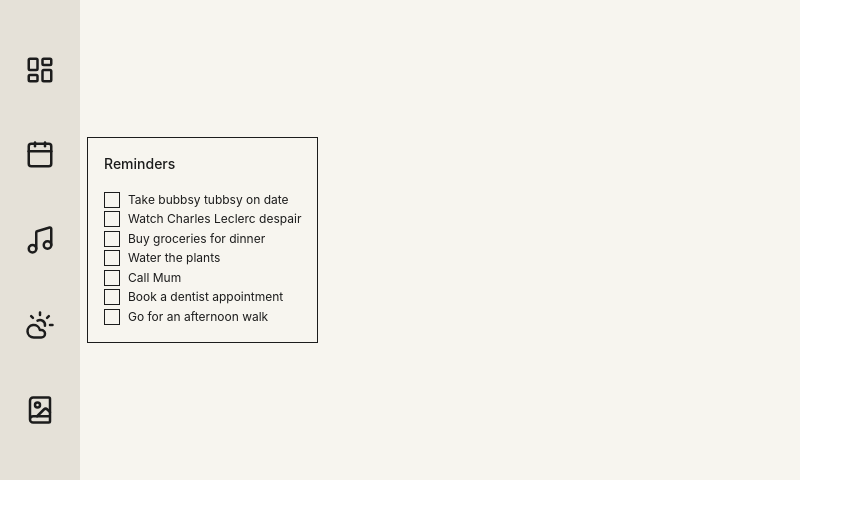
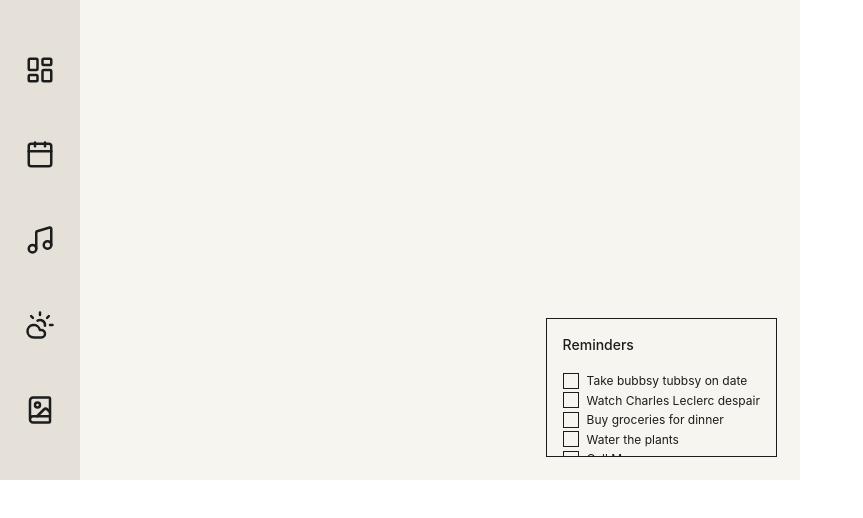
Before and after one commit to kianaorte/e1002-app, a React (Vite) app: page / in a window 1280 px wide. Shown: the top 518 px of the page, without its empty margins (0-863 px from the left). Built offline with nearby package versions, Linux system fonts and the light colour scheme.

Commit message:
move reminders card to bottom right

```diff
--- a/src/pages/Dashboard.module.scss
+++ b/src/pages/Dashboard.module.scss
@@ -1,4 +1,8 @@
 .dashboard {
   display: flex;
   flex: 1;
+  justify-content: flex-end;
+  align-items: flex-end;
+  height: 100%;
+  padding: 0 24px 24px 0;
 }
```
